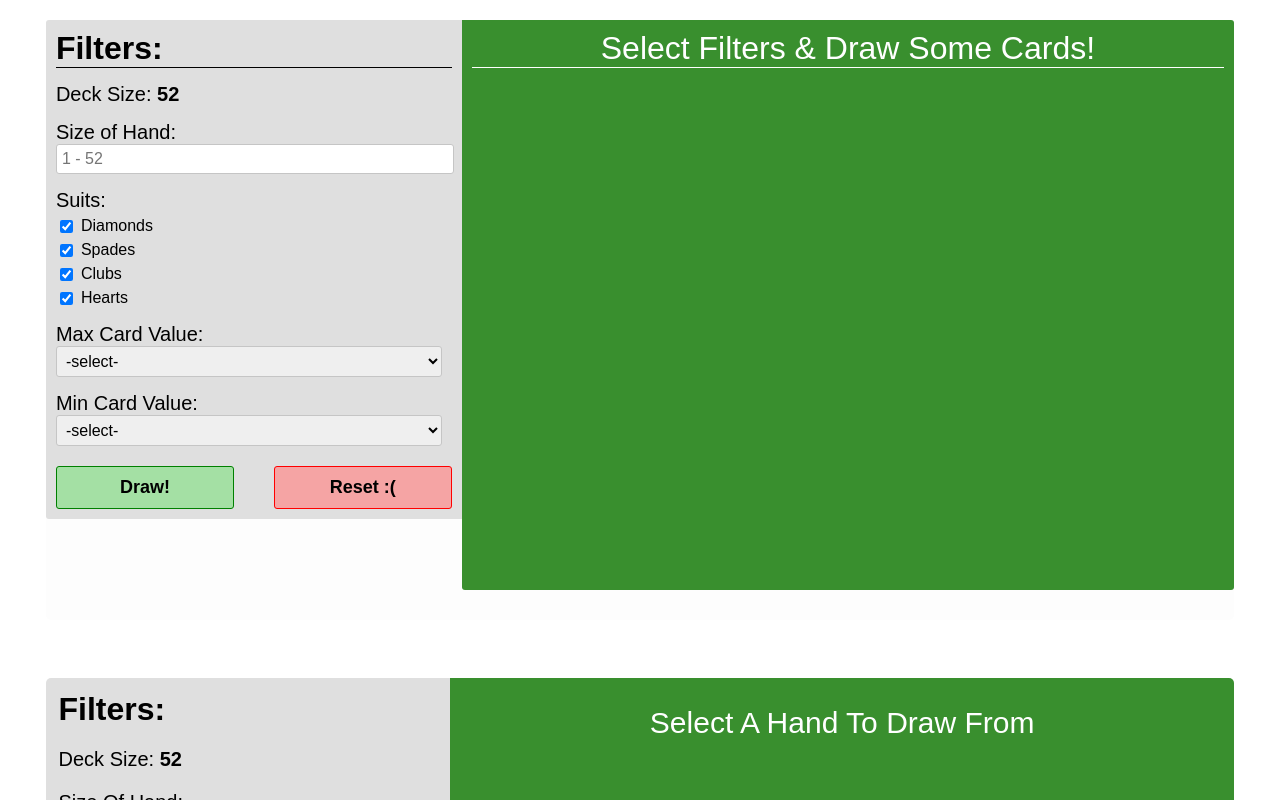
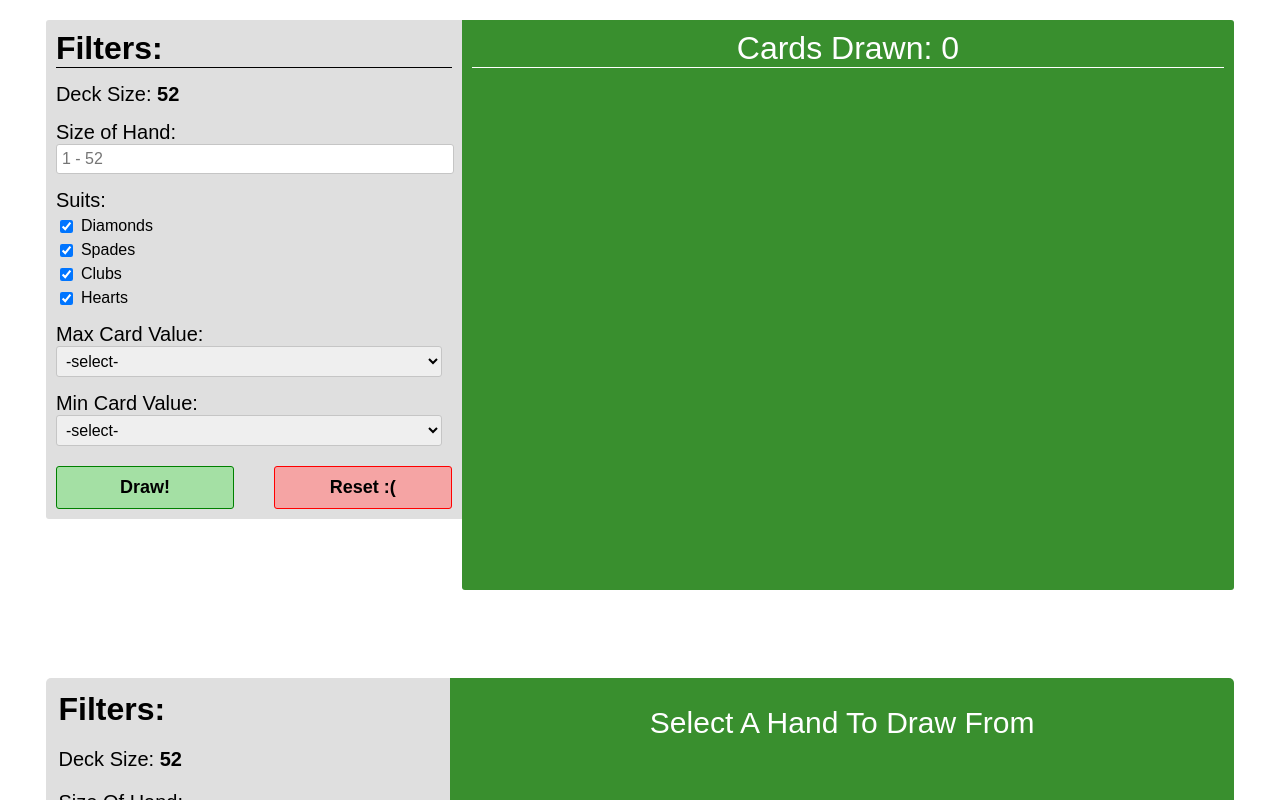
Before and after one commit to patrickfay/Draw-A-Hand, an Angular app: page / in a window 1280 px wide. Both pictures are taken after a click on the button "Draw!". Shown: the top 800 px of the page. Built offline with nearby package versions, Linux system fonts and the light colour scheme.

Commit message:
card display component

```diff
--- a/src/app/components/card-display/card-display.component.css
+++ b/src/app/components/card-display/card-display.component.css
@@ -1,11 +1,10 @@
 /* god this sucks without sass */
 .card-disp-container {
-  /* border: solid 1px green; */
   border-radius: 0 3px 3px 3px;
   background-color: rgb(57, 143, 46);
-  min-height: 550px;
+  height: 550px;
+  overflow-y: scroll;
   padding: 10px;
-
 }
 
 .card-disp-header {
@@ -19,7 +18,6 @@
   margin-top: 15px;
 }
 
-
 .drawnCard {
   border-radius: 5px;
   display: inline-block;
@@ -29,12 +27,3 @@
   height: 200px;
   width: 150px;
 }
-
-.card-disp-works-title {
-  color: green;
-  font-weight: 600;
-}
-
-.card-disp-array-input-item {
-  color: limegreen;
-}
--- a/src/app/components/card-display/card-display.component.html
+++ b/src/app/components/card-display/card-display.component.html
@@ -1,9 +1,15 @@
 <div class="card-disp-container">
 
-  <div class="card-disp-header">Select Filters & Draw Some Cards!</div>
+  <!-- display some sorta title -->
+  <div class="card-disp-header">
+    <span *ngIf="userDrawingStatus === 'not-drawing'">Select Filters & Draw Some Cards!</span>
+    <span *ngIf="userDrawingStatus === 'is-drawing' && !handIsFinished">Cards Drawn: {{cardsArr.length}}</span>
+    <span *ngIf="handIsFinished">Hand Complete! Reset to Draw Again!</span>
+  </div>
+
+  <!-- display some cards yo -->
   <div class="card-disp-body">
 
-    <!-- display some cards yo -->
     <div class="drawnCard" *ngFor="let card of cardsArr">
       <img src="../../assets/cards/{{card.name}}.png" height="100%" width="100%">
       <div style="color: white; text-align: center;">Quantity: 1</div>
@@ -11,12 +17,4 @@
 
   </div>
 
-  <!-- <div class="card-disp-array-input-container">
-    Our card input array is
-
-    <span class="card-disp-array-input-item" *ngFor="let card of cardsArr">
-      {{card.name}}
-    </span>
-  </div> -->
-
 </div>
--- a/src/app/components/card-display/card-display.component.ts
+++ b/src/app/components/card-display/card-display.component.ts
@@ -1,4 +1,6 @@
 import { Component, OnInit, Input } from '@angular/core';
+
+import { DrawCardService } from '../../services/draw-card/draw-card.service';
 
 @Component({
   selector: 'card-display',
@@ -8,11 +10,22 @@ import { Component, OnInit, Input } from '@angular/core';
 export class CardDisplayComponent implements OnInit {
 
   @Input() cardsArr: Array<string>;
+  @Input() handIsFinished: number;
 
-  constructor() { }
+  cardDispHeader: string;
+  userDrawingStatus: string;
+
+  constructor(
+    private drawCardService: DrawCardService
+  ) { }
 
   ngOnInit() {
-    console.log('woohoo in tha card display component!', this.cardsArr);
+    this.cardDispHeader = 'Select Filters & Draw Some Cards!';
+    this.userDrawingStatus = 'not-drawing';
+
+    // listen for broadcasted user event and update title
+    this.drawCardService.userDrawing.subscribe({
+      next: eventName => this.userDrawingStatus = eventName === 'reset-hand' ? 'not-drawing' : eventName
+    });
   }
-
 }
--- a/src/app/services/draw-card/draw-card.service.ts
+++ b/src/app/services/draw-card/draw-card.service.ts
@@ -9,16 +9,14 @@ import { Card } from '../../models/card';
 })
 export class DrawCardService {
 
-  constructor() { }
-
   userDrawing = new Subject<string>();
 
+  constructor() { }
 
   // draw and return a card from _deck
   drawCard(_deck: Deck): Card {
     let suits = _deck.getAllSuits();
     let randomNum = Math.floor(Math.random() * (_deck.getTotalCards() - 1)) + 1;
-    console.log(_deck.getTotalCards(), randomNum);
 
     for (let i = 0; i < suits.length; i++) {
       // if this suit contains the nth card, find and return it
--- a/src/app/views/home/home.component.css
+++ b/src/app/views/home/home.component.css
@@ -1,7 +1,6 @@
 .home-container {
   display: flex;
   border-radius: 5px;
-  background-color: rgb(253, 253, 253);
   margin: 20px 3%;
 }
 
--- a/src/app/views/home/home.component.html
+++ b/src/app/views/home/home.component.html
@@ -2,7 +2,6 @@
 
   <div class="home-hand-filt-container">
     <hand-filter [deck]="MasterDeck" (deckDataEmitter)="getFiltAndDraw($event)"></hand-filter>
-    <!-- <hand-filter [deck]="MasterDeck" (deckDataEmitter)="filtDeckData = $event"></hand-filter> -->
 
     <div class="home-btns-container margin-top">
       <button class="home-btn home-draw-btn" type="button"
@@ -18,6 +17,6 @@
   </div>
 
   <div class="home-card-disp-container">
-    <card-display [cardsArr]="drawnCards"></card-display>
+    <card-display [cardsArr]="drawnCards" [handIsFinished]="handFinished"></card-display>
   </div>
 </div>
--- a/src/app/views/home/home.component.ts
+++ b/src/app/views/home/home.component.ts
@@ -14,15 +14,13 @@ import { DrawCardService } from '../../services/draw-card/draw-card.service';
 })
 export class HomeComponent implements OnInit {
 
-  numDecks: number;   // Total decks user is drawing from (will be 1 for this application)
-  MasterDeck: Deck;     // Deck user will draw from and alter with filters
+  numDecks: number;     // total decks user is drawing from (will be 1 for this application)
+  MasterDeck: Deck;     // deck user will draw from and alter with filters
   filtDeckData: any;    // filtered deck data, gotten from child filter-hand component when user presses draw btn
-  drawnCards: Card[];   // All cards drawn from the deck
+  drawnCards: Card[];   // all cards drawn from the deck
 
-  allValues: Array<string>; // All possible values to be displayed in Max/Min dropdowns
-  handFinished: boolean;
-  // isDrawing: boolean;       // True if user is drawing cards from deck, false if altering deck to draw from.
-  // finishedHand: boolean;    // True if the user has drawn enough cards to fill their hand
+  allValues: Array<string>; // all possible values to be displayed in Max/Min dropdowns
+  handFinished: boolean;    // hand has been finished or it hasn't
 
   constructor (
     private deckService: DeckService,
@@ -30,45 +28,41 @@ export class HomeComponent implements OnInit {
   ) { }
 
   ngOnInit() {
-    // init global vars
     this.numDecks = 1;
     this.MasterDeck = this.deckService.getMasterDeck(this.numDecks);
     this.drawnCards = [];
     this.filtDeckData = null;
-
     this.allValues = ['Ace', '2', '3', '4', '5', '6', '7', '8', '9', '10', 'Jack', 'Queen', 'King'];
     this.handFinished = false;
   }
 
+  // draw card or get user's filtered deck data by emitting isDrawing() broadcast
   handleDrawBtn() {
-    // draw card or get user's filtered deck data by emitting isDrawing() broadcast
     !!this.filtDeckData ? this.drawCard() : this.drawCardService.isDrawing();
   }
 
+  // draw one card from the filtered deck
   drawCard() {
     // draw a new card from filtered deck and push it to drawn cards
     this.drawnCards.unshift(this.drawCardService.drawCard(this.filtDeckData.filteredDeck));
 
-    if (this.drawnCards.length === this.filtDeckData.sizeOfHand) {
-      console.log('hand is full fellers');
-      this.handFinished = true;
-    }
-
-    console.log(this.drawnCards);
+    if (this.drawnCards.length === this.filtDeckData.sizeOfHand) this.handFinished = true;
   }
 
+  // gets filtered data from child component then draws the first card
   getFiltAndDraw(_data) {
     this.filtDeckData = _data;
     this.drawCard();
   }
 
+  // reset this hand and all data needed with it
   resetHand() {
     this.MasterDeck = this.deckService.getMasterDeck(this.numDecks);
     this.filtDeckData = null;
     this.handFinished = false;
     this.drawnCards = [];
 
-    // emit reset hand event (will be caught in hand-filt component)
+    // emit reset hand event (will be caught in child components)
     this.drawCardService.resetHand();
   }
 
```
